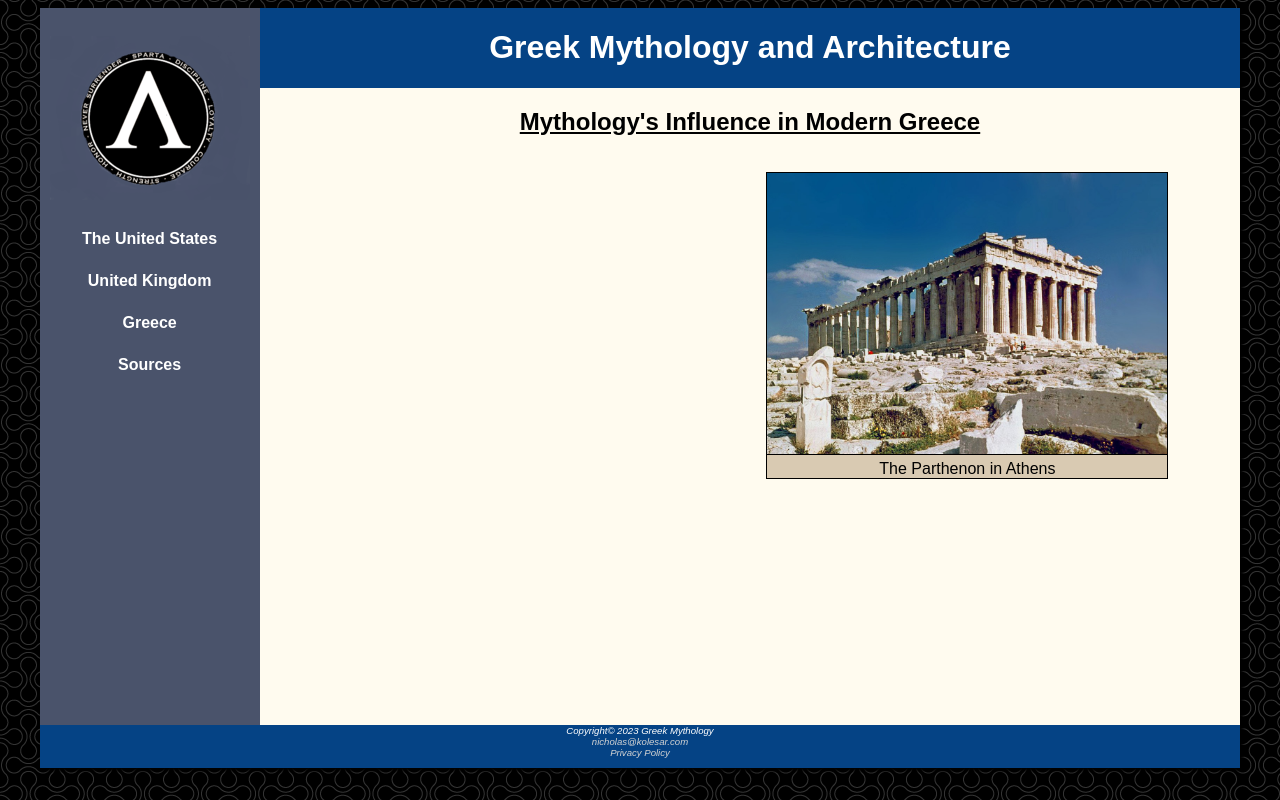
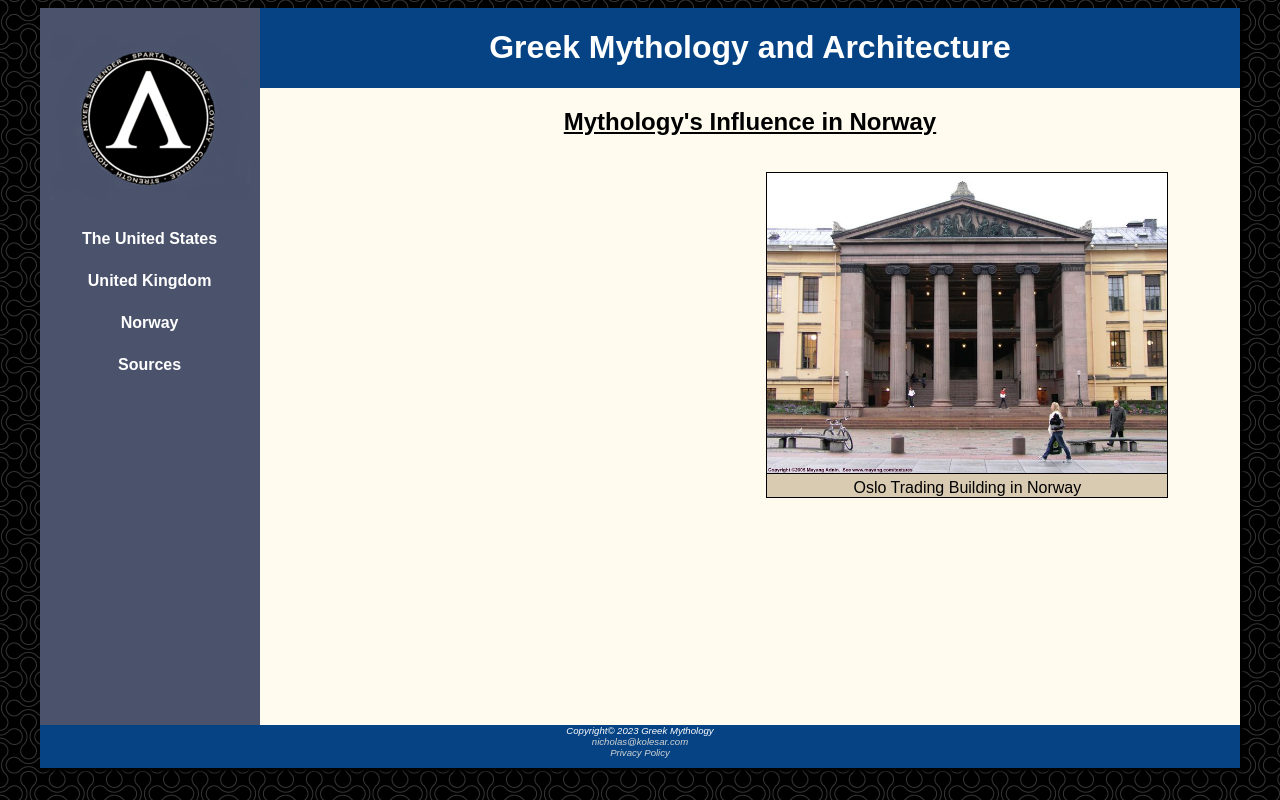
Before and after one commit to Indigenous1151/greek-mythology, a plain HTML site: page norway.html in a window 1280 px wide. Drawn offline with Linux system fonts and the light colour scheme.

Commit message:
Changed Greece to Norway

```diff
--- a/greece.html
+++ b/norway.html
@@ -20,17 +20,17 @@
                         </li>
                         <li><a href="united-states.html" rel="nofollow">The United States</a></li>
                         <li><a href="united-kingdom.html" rel="nofollow">United Kingdom</a></li>
-                        <li><a href="greece.html" rel="nofollow">Greece</a></li>
+                        <li><a href="norway.html" rel="nofollow">Norway</a></li>
                         <li><a href="sources.html" rel="nofollow">Sources</a></li>
                     </ul>
                 </div>
             </nav>
             <main>
-                <h2 class="page-header">Mythology's Influence in Modern Greece</h2>
+                <h2 class="page-header">Mythology's Influence in Norway</h2>
                 <div class="info">
                     <figure class="right-align">
-                        <img src="images/the-parthenon.jpg" alt="The Parthenon in Athens" width="450px">
-                        <figcaption>The Parthenon in Athens</figcaption>
+                        <img src="images/oslo-trading-building.jpg" alt="Oslo Trading Building in Norway" width="450px">
+                        <figcaption>Oslo Trading Building in Norway</figcaption>
                     </figure>
                 </div>
             </main>
```
Also changed, not shown: index.html (+1 -1 lines), privacy-policy.html (+1 -1 lines), sources.html (+1 -1 lines), united-kingdom.html (+1 -1 lines), united-states.html (+1 -1 lines), images/oslo-trading-building.jpg (added).
